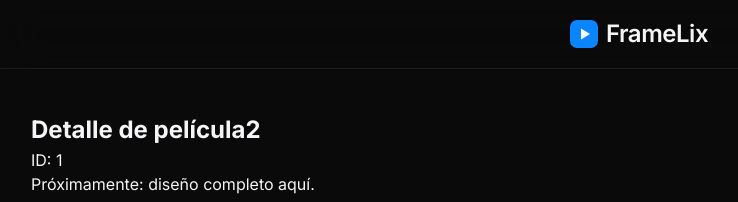
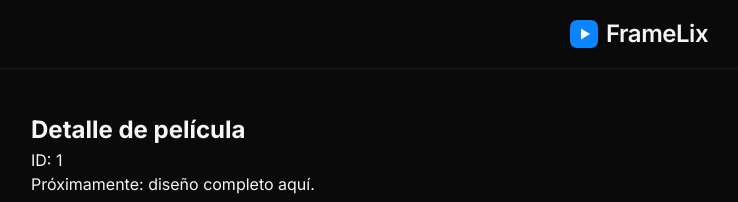
Before and after one commit to JuanM1005/practica7-react-peliculas, a React (Vite) app: page /movies/1 in a window 1280 px wide. Shown: the top 202 px of the page, without its empty margins (1-739 px from the left). Built offline with nearby package versions, Linux system fonts and the light colour scheme; no server answers.

Commit message:
modificacion de prueba a subir

```diff
--- a/src/pages/MovieDetails.jsx
+++ b/src/pages/MovieDetails.jsx
@@ -14,7 +14,7 @@ function MovieDetails() {
 
   return (
     <div style={{ padding: "2rem" }}>
-      <h2>Detalle de película2</h2>
+      <h2>Detalle de película</h2>
       <p>ID: {movieId}</p>
       <p>Próximamente: diseño completo aquí.</p>
     </div>
```
